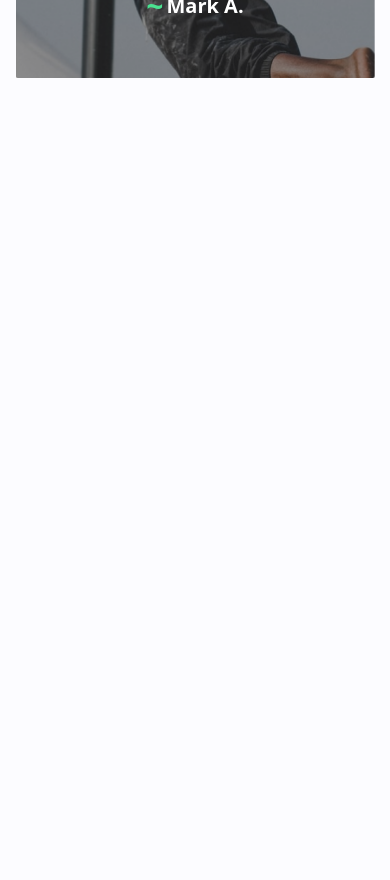
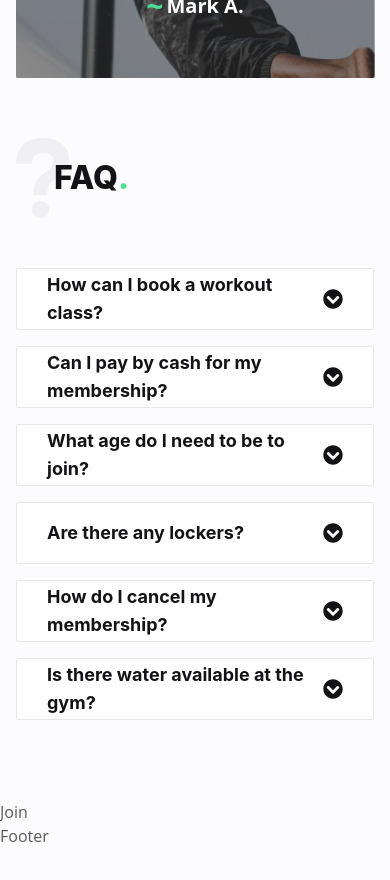
Before and after one commit to keezeem/gym-webApp, a React (Vite) app: page / in a window 390 px wide. Shown: the part 4040-4920 px from the top of the page. Built offline with nearby package versions, Linux system fonts and the light colour scheme.

Commit message:
finished faq component

```diff
--- a/src/components/Accordion.jsx
+++ b/src/components/Accordion.jsx
@@ -1,7 +1,36 @@
-import React from 'react';
+import React, { useState } from 'react';
 
-const Accordion = () => {
-  return <div>Accordion</div>;
+// import icons
+import { FaChevronCircleUp, FaChevronCircleDown } from 'react-icons/fa';
+
+const Accordion = ({ accordion }) => {
+  // accordion state
+  const [isOpen, setIsOpen] = useState(false);
+  // destructure accordion
+  const { question, answer } = accordion;
+  return (
+    <div onClick={() => setIsOpen(!isOpen)} className='cursor-pointer'>
+      <div className='bg-white border rounded-sm'>
+        <div className='min-h-[60px] flex items-center justify-between px-[30px]'>
+          <h6 className='h6'>{question}</h6>
+          <div>
+            {isOpen ? (
+              <FaChevronCircleUp className='text-[20px] text-neutral-500' />
+              ) : (
+                <FaChevronCircleDown className='text-[20px] text-neutral-500' />
+              )}
+          </div>
+        </div>
+        <div
+          className={`${
+            isOpen ? 'min-h-[200px] lg:min-h-[160px]' : 'min-h-0'
+          } max-h-0 overflow-hidden flex justify-center transition-all px-[30px]`}
+        >
+          <div className='mt-6'>{answer}</div>
+        </div>
+      </div>
+    </div>
+  );
 };
 
 export default Accordion;
--- a/src/components/Faq.jsx
+++ b/src/components/Faq.jsx
@@ -1,7 +1,44 @@
 import React from 'react';
 
+// import data
+import { faq } from '../data';
+
+// import components
+import Accordion from '../components/Accordion';
+
 const Faq = () => {
-  return <div>Faq</div>;
+  // destructure faq data
+  const { icon, title, accordions } = faq;
+  return (
+    <section className='section pt-[480px] lg:pt-[280px]'>
+      <div className='max-w-[768px] mx-auto lg:bg-faq bg-no-repeat bg-custom bg-center lg:h-[1160px] lg:pt-6'>
+        {/* section title */}
+        <div
+          className='section-title-group justify-start lg:justify-center -space-x-4 lg:max-w-[540px] mx-auto px-4 lg:px-0'
+          data-aos='fade-up'
+          data-aos-offset="200"
+          data-aos-delay='200'
+        >
+          <img className='lg:hidden' src={icon} alt="" />
+          <h2 className='h2 section-title lg:mt-[100px]'>
+            {title} <span className='text-primary-200'>.</span>
+          </h2>
+        </div>
+        {/* accordion list */}
+        <div className='flex flex-col gap-y-4 px-4'
+          data-aos='fade-up'
+          data-aos-offset="300"
+          data-aos-delay='200'
+        >
+          {accordions.map((accordion,idx)=> {
+          return (
+            <Accordion accordion={accordion} key={idx} />
+          );
+        })}
+        </div>
+      </div>
+    </section>
+  );
 };
 
 export default Faq;
```
